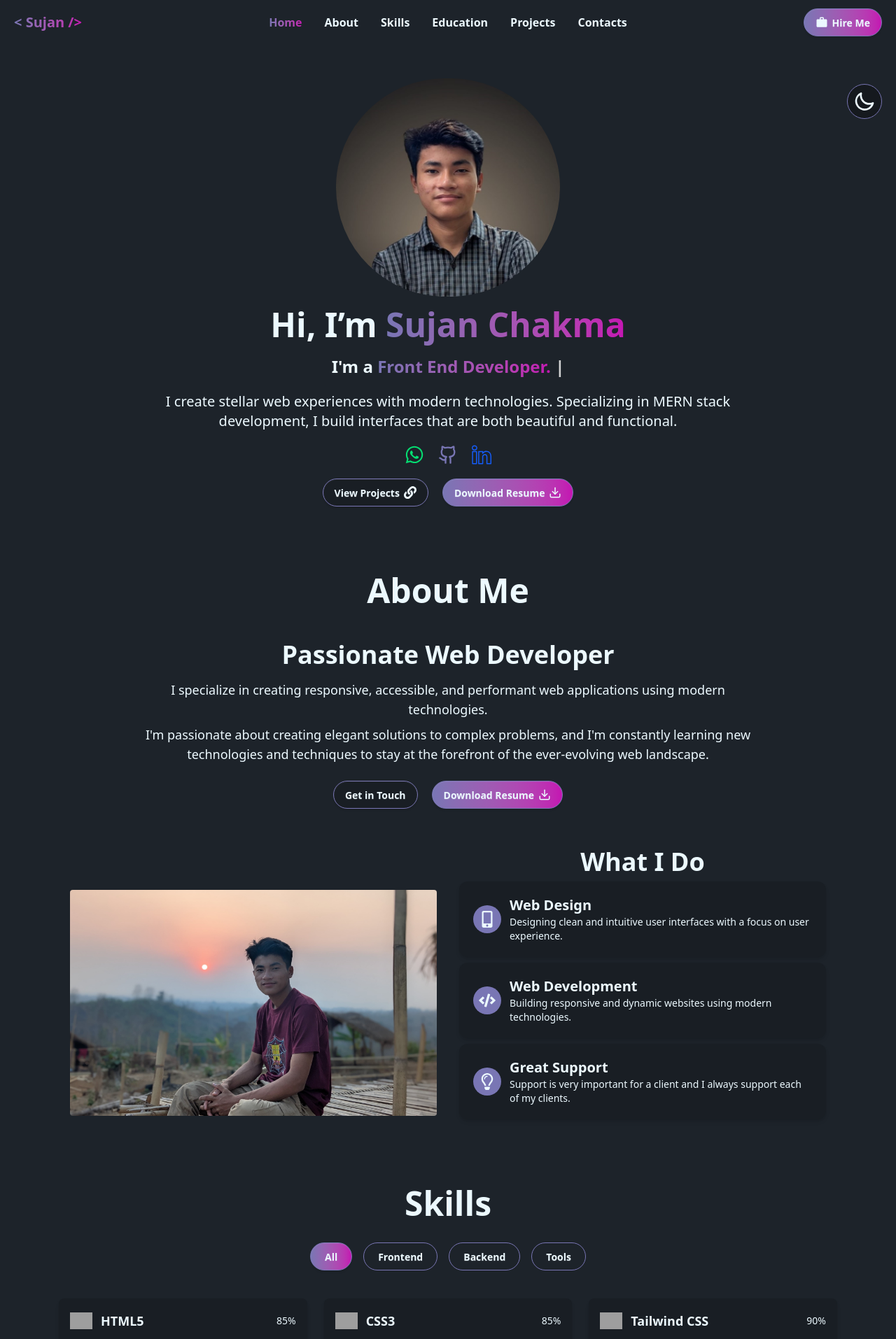
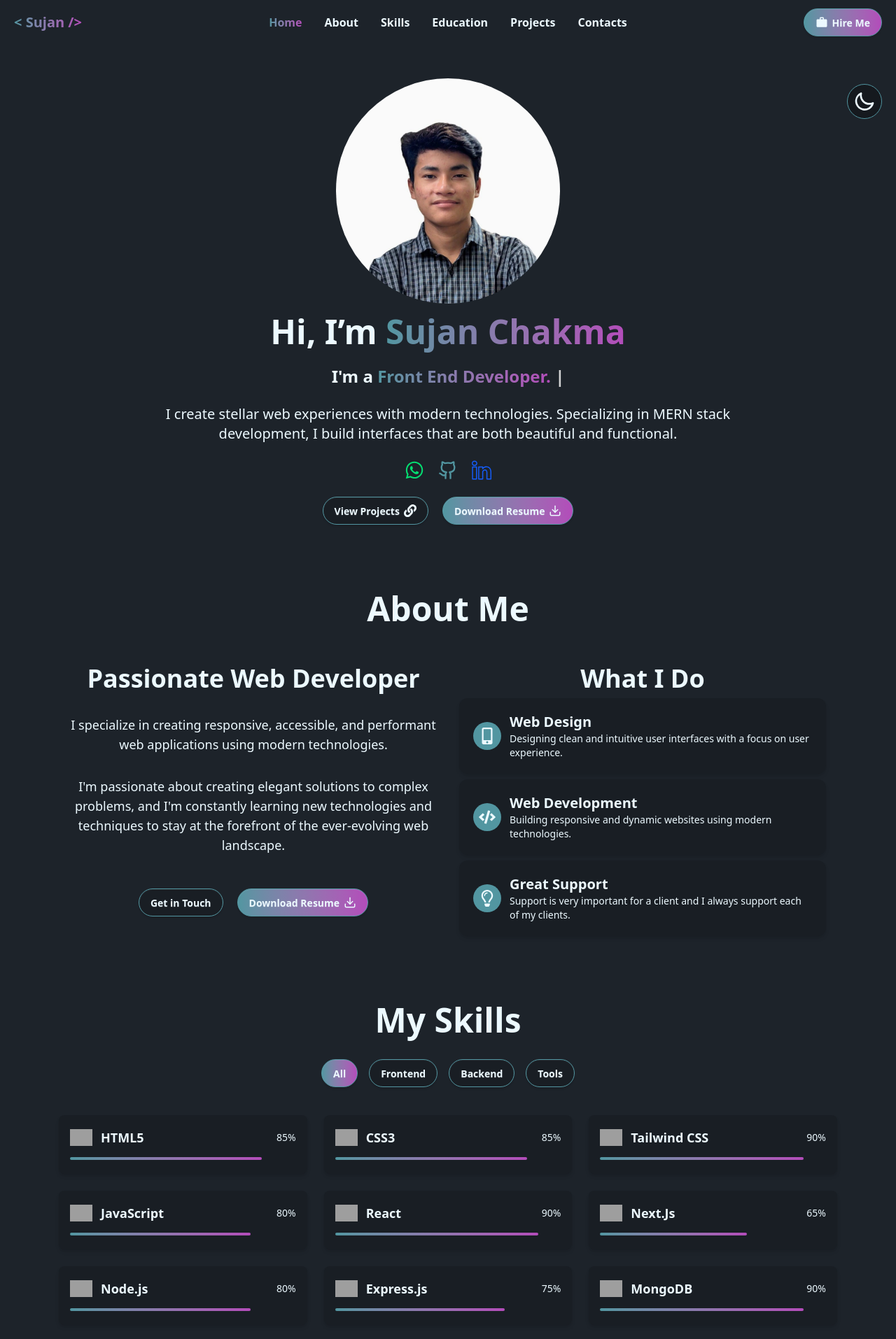
Before and after one commit to sujanchakma1/My-portfolio, a React (Vite) app: page / in a window 1280 px wide. Shown: the top 1914 px of the page at 70% size. Built offline with nearby package versions, Linux system fonts and the light colour scheme; grey boxes are pictures that could not be loaded; a web font is replaced by a local one.

Commit message:
added ui/ux

```diff
--- a/src/App.css
+++ b/src/App.css
@@ -5,12 +5,12 @@
 
 @layer components {
   html[data-theme="light"] {
-    --color-primary: #c414b2;
-    --color-secondary: #7976b4;
+    --color-primary: #B34CBA;
+    --color-secondary: #5296A1;
   }
   html[data-theme="dark"] {
-    --color-primary: #c414b2;
-    --color-secondary: #7976b4;
+    --color-primary: #B34CBA;
+    --color-secondary: #5296A1;
   }
 }
 
--- a/src/Components/About/About.jsx
+++ b/src/Components/About/About.jsx
@@ -2,7 +2,6 @@ import React from "react";
 import { FaCode, FaMobileAlt, FaRegLightbulb } from "react-icons/fa";
 import { LuDownload } from "react-icons/lu";
 import { Link } from "react-scroll";
-import me from "./me.jpg";
 
 const services = [
   {
@@ -28,16 +27,22 @@ const About = () => {
   return (
     <div className="pt-10" id="about">
       <h1 className="text-5xl font-bold text-center">About Me</h1>
-      <div className="About space-y-2 max-w-4xl mx-auto text-center pt-12">
-        <h2 className="text-4xl font-semibold mb-4">Passionate Web Developer</h2>
+
+      <div className="hero-content flex-col lg:flex-row items-start gap-8 my-10">
+        <div className="flex-1 w-full">
+          <div className="About space-y-8 text-center">
+            <h2 className="text-4xl font-semibold mb-8">
+              Passionate Web Developer
+            </h2>
             <p className="text-lg">
-          I specialize in creating responsive, accessible, and performant web
-          applications using modern technologies.
+              I specialize in creating responsive, accessible, and performant
+              web applications using modern technologies.
             </p>
             <p className="text-lg">
-          I'm passionate about creating elegant solutions to complex problems,
-          and I'm constantly learning new technologies and techniques to stay at
-          the forefront of the ever-evolving web landscape.
+              I'm passionate about creating elegant solutions to complex
+              problems, and I'm constantly learning new technologies and
+              techniques to stay at the forefront of the ever-evolving web
+              landscape.
             </p>
             <div className="space-x-5 pt-4">
               <Link to="contacts" smooth={true} duration={1000} offset={-80}>
@@ -52,9 +57,6 @@ const About = () => {
               </a>
             </div>
           </div>
-      <div className="hero-content flex-col lg:flex-row items-start gap-8 my-10">
-        <div className="flex-1 w-full pt-5">
-          <img src={me} alt="" className="w-2xl mx-auto h-full rounded mt-10" />
         </div>
         <div className="service flex-1 w-full">
           <div className="grid grid-cols-1 gap-2 w-full">
--- a/src/Components/Education/Education.jsx
+++ b/src/Components/Education/Education.jsx
@@ -21,7 +21,7 @@ const educationData = [
 const Education = () => {
   return (
     <div id="education" className="pt-10">
-      <h1 className="text-5xl font-bold text-center mb-10">Education</h1>
+      <h1 className="text-5xl font-bold text-center mb-10"> My Education</h1>
       <div className="space-y-6  relative">
         <div className="absolute left-2 top-0 h-full w-1 bg-gradient-to-b from-primary to-secondary rounded"></div>
         {educationData.map((edu, index) => (
--- a/src/Components/Hero/Hero.jsx
+++ b/src/Components/Hero/Hero.jsx
@@ -1,5 +1,5 @@
 import React from "react";
-import me from "../../assets/My Photo/me.jpg";
+import me from "../../assets/My Photo/me.png";
 import { FaLink, FaWhatsapp } from "react-icons/fa";
 import { LuDownload, LuGithub } from "react-icons/lu";
 import { SlSocialLinkedin } from "react-icons/sl";
@@ -8,12 +8,15 @@ import { Link } from "react-scroll";
 
 const Hero = () => {
   return (
-    <div className="pt-24 max-w-5xl mx-auto">
+    <div className="pt-24">
       <div className="hero-content flex-col text-center">
-        <div className="">
-          <img src={me} className="max-w-xs rounded-full" />
-        </div>
-        <div className=" space-y-5">
+
+          <img
+            src={me}
+            alt="Hero image"
+            class="max-w-xs object-cover rounded-full"
+          />
+        <div className=" space-y-6">
           <h1 className="text-4xl md:text-5xl font-bold">
             Hi, I’m <span className="text-color">Sujan Chakma</span>
           </h1>
@@ -36,7 +39,7 @@ const Hero = () => {
               </a>
             </div>
           </div>
-          <div className="space-x-5">
+          <div className="space-x-2 md:space-x-5">
             <Link to="projects" smooth={true} duration={1000} offset={-80}>
               <button className="btn-hover">
                 View Projects <FaLink size={18} />
--- a/src/Components/Projects/Projects1.jsx
+++ b/src/Components/Projects/Projects1.jsx
@@ -53,7 +53,7 @@ const Projects1 = () => {
             >
               Live Site <TbWorld size={18} />
             </a>
-            <a href="#" className="btn-sm btn rounded-full border border-primary transition-all duration-300 bg-gradient-to-r from-secondary to-primary bg-[length:100%_100%] hover:bg-[length:0%_100%] bg-no-repeat bg-left">
+            <a href="https://github.com/sujanchakma1/medical-camp-client" className="btn-sm btn rounded-full border border-primary transition-all duration-300 bg-gradient-to-r from-secondary to-primary bg-[length:100%_100%] hover:bg-[length:0%_100%] bg-no-repeat bg-left">
               GitHub <IoLogoGithub size={18} />
             </a>
             <button
--- a/src/Components/Skills/Skills.jsx
+++ b/src/Components/Skills/Skills.jsx
@@ -91,15 +91,15 @@ const Skills = () => {
   return (
     <section id="skills" className="pt-10">
       <div className="">
-        <h2 className="text-5xl font-bold text-center mb-8">Skills</h2>
+        <h2 className="text-5xl font-bold text-center mb-8"> My Skills</h2>
 
         {/* Filter Buttons */}
         <div className="flex flex-wrap justify-center gap-4 mb-10">
           {["all", "frontend", "backend", "tools"].map((cat) => (
             <button
               key={cat}
-              className={`btn px-5 capitalize rounded-full ${
-                filter === cat ? "bg-gradient-to-r from-secondary to-primary border border-secondary" : "btn-outline btn-secondary text-base-content"
+              className={`btn capitalize rounded-full ${
+                filter === cat ? "bg-gradient-to-r from-secondary to-primary border border-secondary" : "btn-hover"
               }`}
               onClick={() => setFilter(cat)}
             >
```
Also changed, not shown: src/assets/My Photo/Me.jpg (deleted), src/assets/My Photo/me.png (added). Lines whose indentation alone changed are shown as unchanged.
